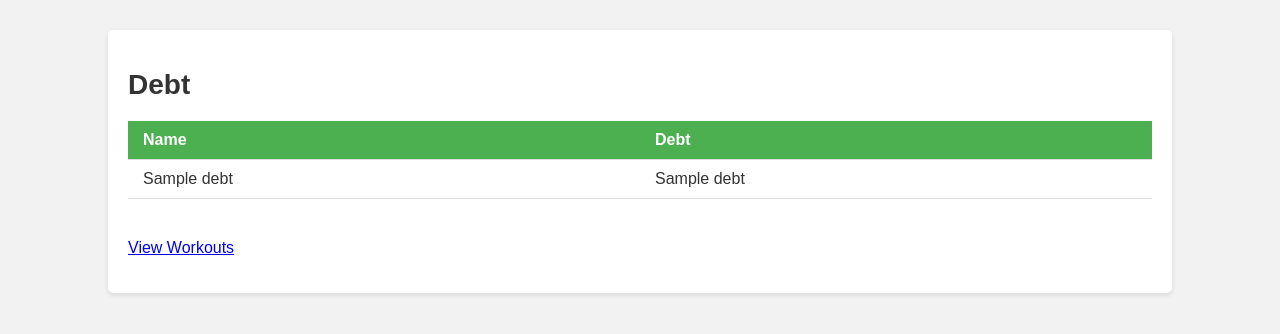
After one commit to codingwithchad/caloriecreditcard, a Django app: template workouts/templates/debt.html in a window 1280 px wide. The commit adds this page. Shown: the top 334 px of the page. Run offline with Django 4.2, Linux system fonts and the light colour scheme; the template is opened without the code that fills it: most values are stand-ins (such as "Sample title", 1, 10 or a date in 2020).

Commit message:
changed memebers to debt

```diff
--- a/ccccore/settings.py
+++ b/ccccore/settings.py
@@ -27,9 +27,9 @@ load_dotenv()
 SECRET_KEY = os.getenv("MY_SECRET_KEY")
 
 # SECURITY WARNING: don't run with debug turned on in production!
-DEBUG = False
+DEBUG = True
 
-ALLOWED_HOSTS = ['django-server-production-d06f.up.railway.app']
+ALLOWED_HOSTS = ['django-server-production-d06f.up.railway.app', 'localhost']
 
 
 # Application definition
--- /dev/null
+++ b/workouts/templates/debt.html
@@ -0,0 +1,74 @@
+<!DOCTYPE html>
+<html lang="en">
+<head>
+  <meta charset="UTF-8">
+  <title>Members</title>
+  <style>
+    body {
+      font-family: Arial, sans-serif;
+      background-color: #f2f2f2; /* Added background color */
+      color: #333;
+      margin: 0; /* Remove default margin */
+    }
+
+    .container {
+      width: 80%;
+      max-width: 1200px; /* Added max-width for responsiveness */
+      margin: 30px auto;
+      padding: 20px;
+      background-color: #fff;
+      border-radius: 5px; /* Added subtle border radius */
+      box-shadow: 0 2px 5px rgba(0, 0, 0, 0.1); /* Added soft box shadow */
+    }
+
+    h1 {
+      font-size: 28px;
+      margin-bottom: 20px;
+    }
+
+    table {
+      width: 100%;
+      border-collapse: collapse;
+      margin-bottom: 40px;
+    }
+
+    th, td {
+      padding: 10px 15px; /* Adjusted padding */
+      text-align: left;
+      border-bottom: 1px solid #ddd;
+    }
+
+    th {
+      background-color: #4CAF50;
+      color: white;
+      font-weight: bold;
+    }
+
+    tr:hover {
+      background-color: #f5f5f5;
+    }
+  </style>
+</head>
+<body>
+  <div class="container">
+    <h1>Debt</h1>
+    <table>
+      <thead>
+        <tr>
+          <th>Name</th>
+          <th>Debt</th>
+        </tr>
+      </thead>
+      <tbody>
+        {% for d in debt %}
+        <tr>
+          <td>{{ d.Name }}</td>
+          <td>{{ d.Debt }}</td>
+        </tr>
+        {% endfor %}
+      </tbody>
+    </table>
+    <p><a href="/">View Workouts</a></p>
+  </div>
+</body>
+</html>
--- a/workouts/urls.py
+++ b/workouts/urls.py
@@ -3,4 +3,5 @@ from . import views
 
 urlpatterns = [
   path('', views.workouts, name='workouts'),
+  path('debt', views.debt, name='debt'),
 ]
```
Also changed, not shown: workouts/services.py (+6 -1 lines), workouts/templates/workouts.html (+12 -3 lines), workouts/views.py (+7 -2 lines), 1 other file.
